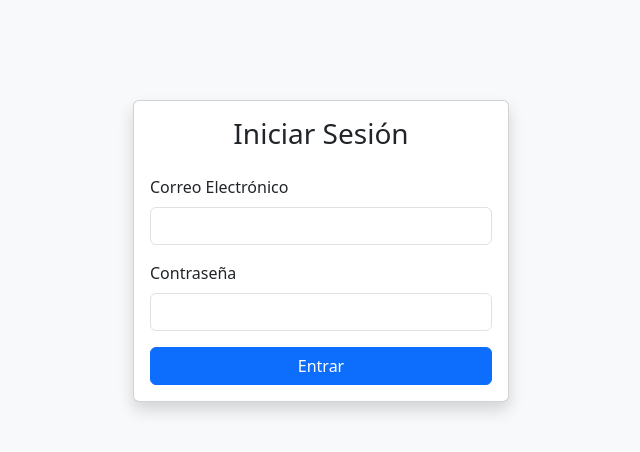
After one commit to Ethan-Millan/Sancion-Digital-PHP-V2, a PHP site: page /sancion-digital-php-v2/views/auth/login.php in a window 1280 px wide. The commit adds this page. Shown: the top 452 px of the page, without its empty margins (319-959 px from the left). Run offline with PHP 8.4, Linux system fonts and the light colour scheme; some libraries are stand-ins or nearby versions.

Commit message:
feat: Creacion del login

```diff
--- a/app/Controllers/AuthController.php
+++ b/app/Controllers/AuthController.php
@@ -32,6 +32,8 @@ class AuthController{
             }else{
                 echo "el usuario no existe";
             }
+        }else{
+            require_once dirname(__DIR__, 2) . '/views/auth/login.php';
         }
     }
 
--- /dev/null
+++ b/views/auth/login.php
@@ -0,0 +1,40 @@
+<!DOCTYPE html>
+<html lang="es">
+<head>
+    <meta charset="UTF-8">
+    <meta name="viewport" content="width=device-width, initial-scale=1.0">
+    <title>Login - Sanción Digital</title>
+    <link href="https://cdn.jsdelivr.net/npm/bootstrap@5.3.0/dist/css/bootstrap.min.css" rel="stylesheet">
+    <style>
+        body { background-color: #f8f9fa; }
+        .login-container { margin-top: 100px; max-width: 400px; }
+    </style>
+</head>
+<body>
+
+<div class="container login-container">
+    <div class="card shadow">
+        <div class="card-body">
+            <h3 class="text-center mb-4">Iniciar Sesión</h3>
+
+            <form action="<?php echo URL_PROJECT; ?>auth/login" method="POST">
+
+                <div class="mb-3">
+                    <label for="email" class="form-label">Correo Electrónico</label>
+                    <input type="email" name="email" class="form-control" id="email" required>
+                </div>
+
+                <div class="mb-3">
+                    <label for="password" class="form-label">Contraseña</label>
+                    <input type="password" name="password" class="form-control" id="password" required>
+                </div>
+
+                <button type="submit" class="btn btn-primary w-100">Entrar</button>
+            </form>
+
+        </div>
+    </div>
+</div>
+
+</body>
+</html>
```
Also changed, not shown: app/Controllers/HomeController.php (added, +11 -0 lines), public/index.php (+32 -7 lines), views/home.php (added, +9 -0 lines), public/.htaccess (added), views/admin/dashboard.php (added), views/auth/registro.php (added).
